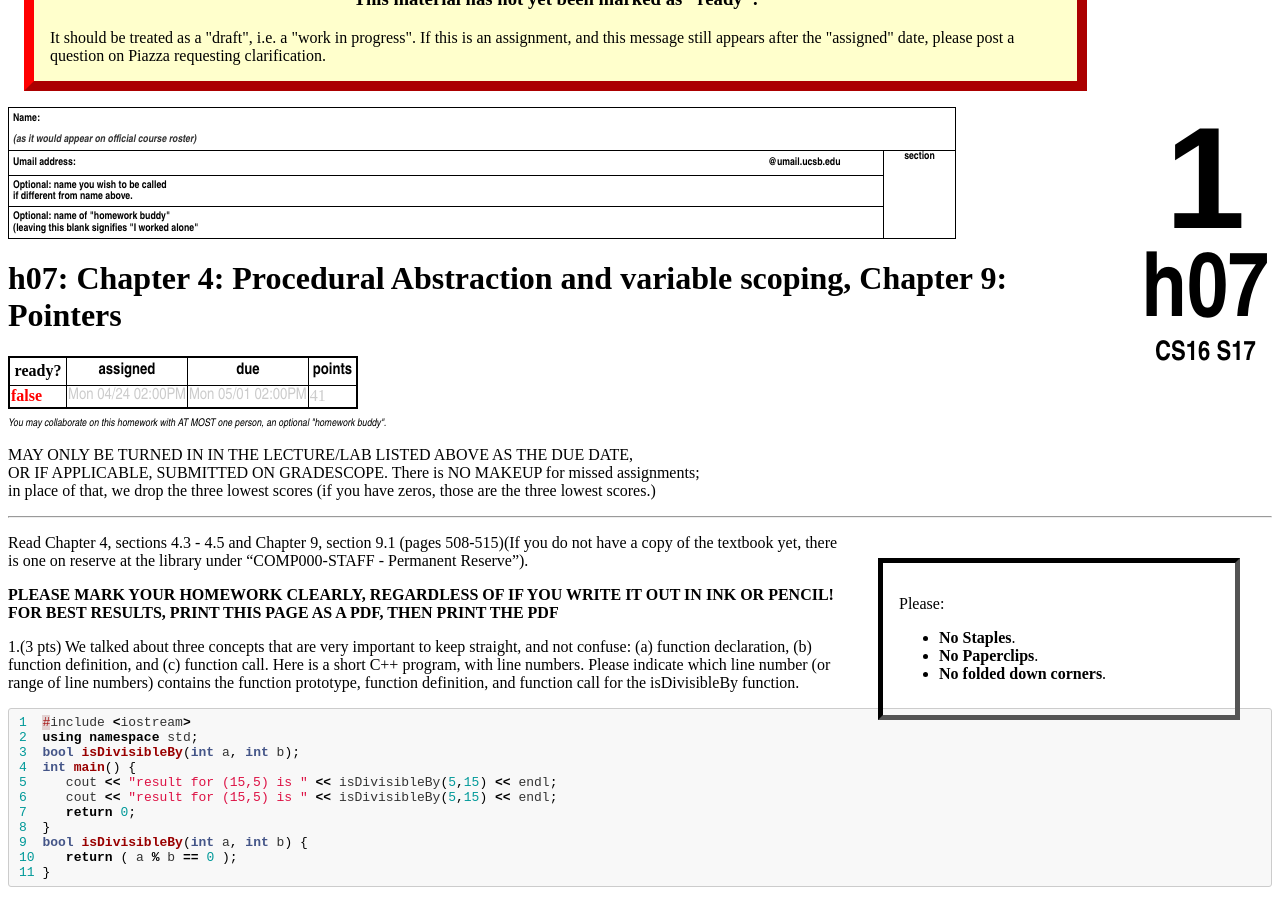
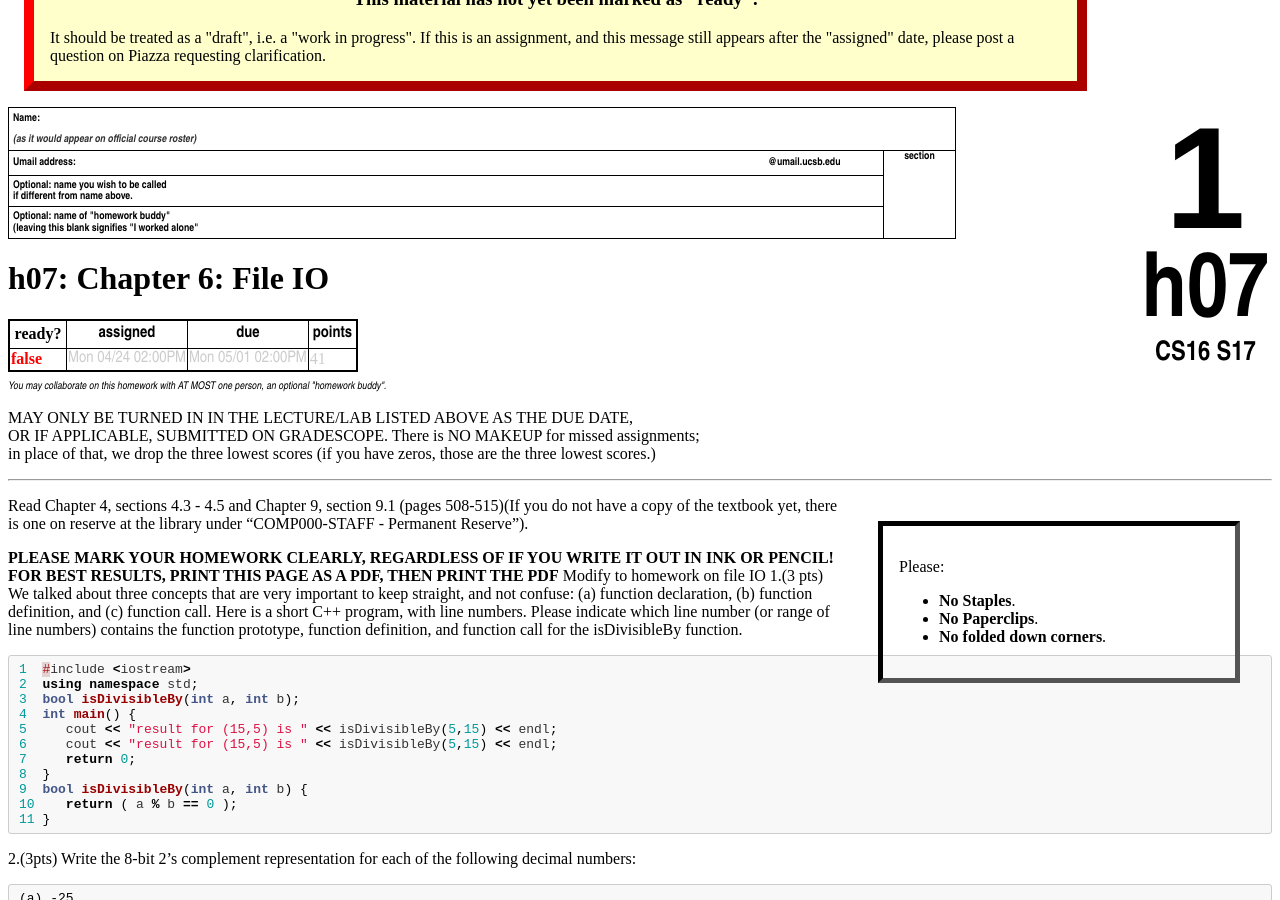
Before and after one commit to ucsb-cs16-sp17/ucsb-cs16-sp17.github.io, a Jekyll site: the page built from _hwk/h07.md, in a window 1280 px wide and 900 px high, scrolled down 207 px. Built offline with Jekyll 4.4.1, drawn with Linux system fonts in a browser that asks for light colours.

Commit message:
include homework on file IO

```diff
--- a/_hwk/h07.md
+++ b/_hwk/h07.md
@@ -1,6 +1,6 @@
 ---
 num: "h07"
-desc: "Chapter 4: Procedural Abstraction and variable scoping, Chapter 9: Pointers"
+desc: "Chapter 6: File IO"
 ready: false
 assigned: 2017-04-24 14:00:00.00-7:00
 due: 2017-05-01 14:00:00.00-7:00
@@ -10,7 +10,7 @@ Read Chapter 4, sections 4.3 - 4.5 and Chapter 9, section 9.1 (pages 508-515)(If
 
 <b>PLEASE MARK YOUR HOMEWORK CLEARLY, REGARDLESS OF IF YOU WRITE IT OUT IN INK OR PENCIL!<br/>
 FOR BEST RESULTS, PRINT THIS PAGE AS A PDF, THEN PRINT THE PDF</b>
-
+Modify to homework on file IO
 1.(3 pts) We talked about three concepts that are very important to keep straight, and not confuse: (a) function declaration, (b) function definition, and (c) function call. Here is a short C++ program, with line numbers. Please indicate which line number (or range of line numbers) contains the function prototype, function definition, and function call for the isDivisibleBy function.
   <div style="margin-bottom:1em"></div>
 
```
